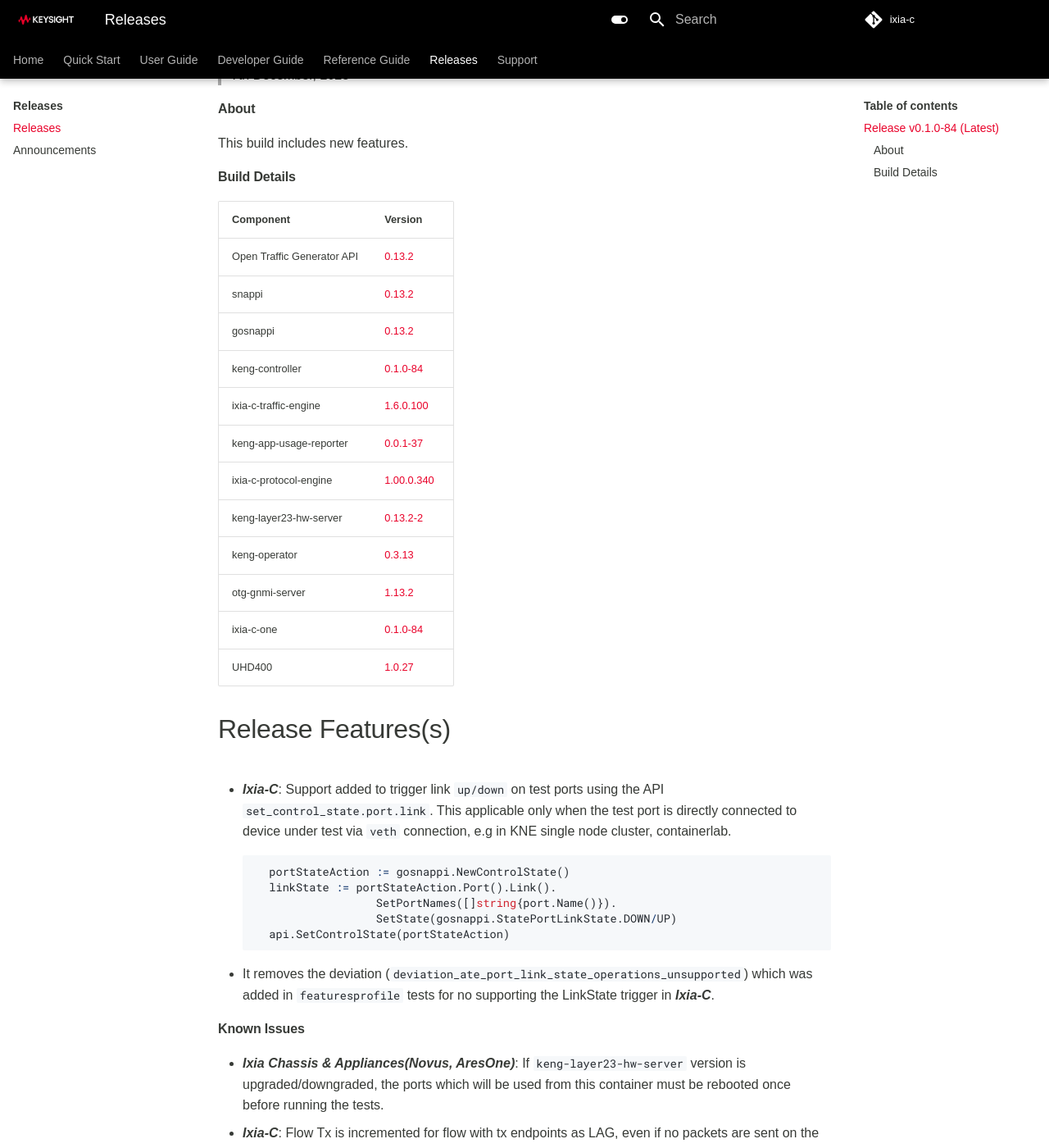
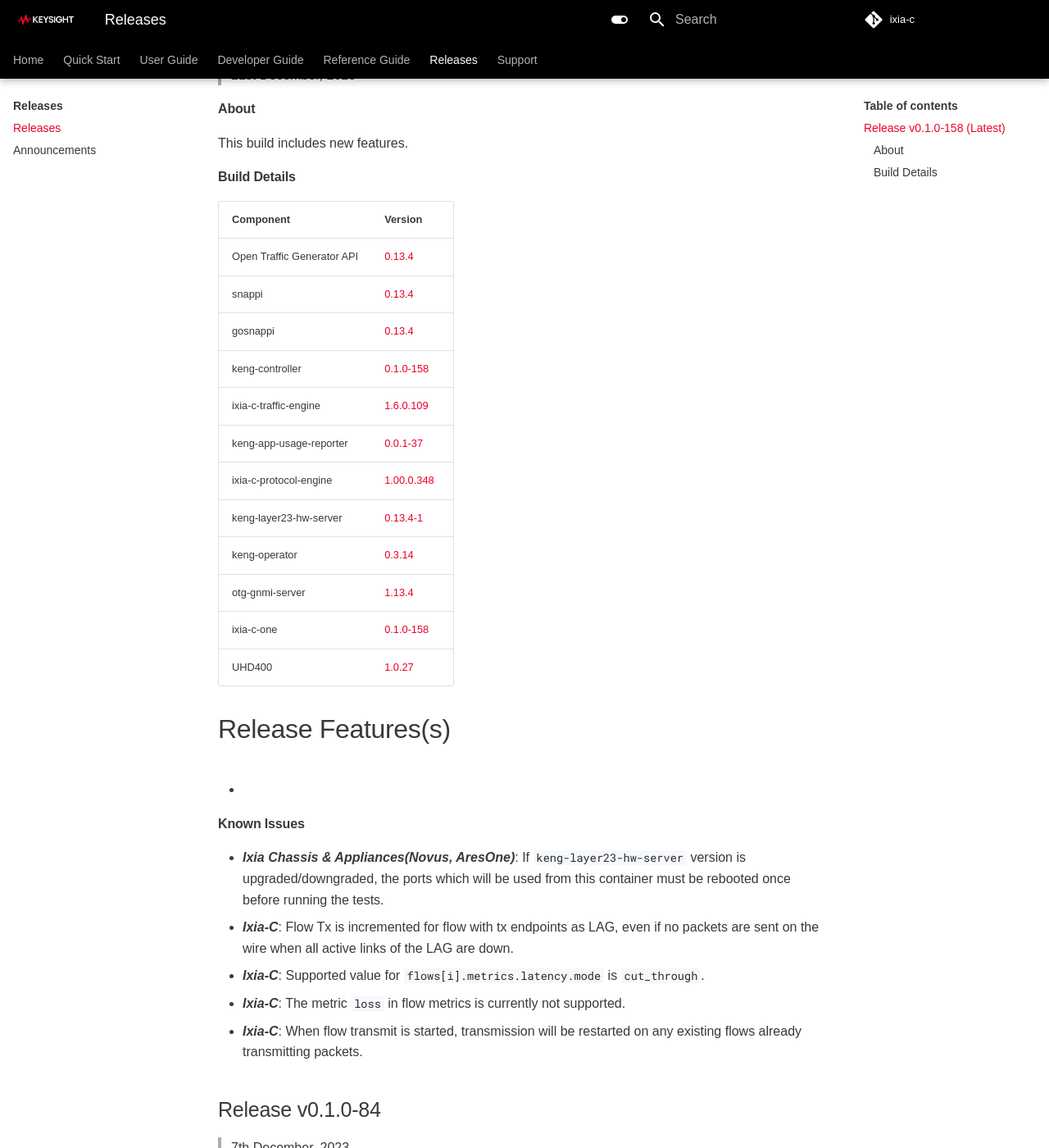
Before and after one commit to open-traffic-generator/ixia-c, an MkDocs documentation site: the page built from docs/releases.md, in a window 1280 px wide and 1400 px high, scrolled down 200 px. Shown: the whole window at 82% size. Built offline with MkDocs 1.6.1 and Material for MkDocs 9.7.7, drawn with Linux system fonts in a browser that asks for light colours; some web fonts are replaced; comment, search, counter and statistics services are not loaded.

Commit message:
release v0.1.0-158

````diff
--- a/docs/releases.md
+++ b/docs/releases.md
@@ -1,6 +1,41 @@
 # Ixia-c Release Notes and Version Compatibility
 
-## Release  v0.1.0-84 (Latest)
+## Release  v0.1.0-158 (Latest)
+> 21st December, 2023
+
+#### About
+
+This build includes new features.
+
+#### Build Details
+
+| Component                     | Version       |
+|-------------------------------|---------------|
+| Open Traffic Generator API    | [0.13.4](https://redocly.github.io/redoc/?url=https://raw.githubusercontent.com/open-traffic-generator/models/v0.13.4/artifacts/openapi.yaml)         |
+| snappi                        | [0.13.4](https://pypi.org/project/snappi/0.13.4)        |
+| gosnappi                      | [0.13.4](https://pkg.go.dev/github.com/open-traffic-generator/snappi/gosnappi@v0.13.4)        |
+| keng-controller               | [0.1.0-158](https://github.com/orgs/open-traffic-generator/packages/container/package/keng-controller)    |
+| ixia-c-traffic-engine         | [1.6.0.109](https://github.com/orgs/open-traffic-generator/packages/container/package/ixia-c-traffic-engine)       |
+| keng-app-usage-reporter       | [0.0.1-37](https://github.com/orgs/open-traffic-generator/packages/container/package/keng-app-usage-reporter)      |
+| ixia-c-protocol-engine        | [1.00.0.348](https://github.com/orgs/open-traffic-generator/packages/container/package/ixia-c-protocol-engine)    |
+| keng-layer23-hw-server        | [0.13.4-1](https://github.com/orgs/open-traffic-generator/packages/container/package/keng-layer23-hw-server)    |
+| keng-operator                 | [0.3.14](https://github.com/orgs/open-traffic-generator/packages/container/package/keng-operator)        |
+| otg-gnmi-server               | [1.13.4](https://github.com/orgs/open-traffic-generator/packages/container/package/otg-gnmi-server)         |
+| ixia-c-one                    | [0.1.0-158](https://github.com/orgs/open-traffic-generator/packages/container/package/ixia-c-one/)         |
+| UHD400                    | [1.0.27](https://downloads.ixiacom.com/support/downloads_and_updates/public/UHD400/1.0/1.0.27/artifacts.tar)         |
+
+# Release Features(s)
+*
+
+
+#### Known Issues
+* <b><i>Ixia Chassis & Appliances(Novus, AresOne)</i></b>: If `keng-layer23-hw-server` version is upgraded/downgraded, the ports which will be used from this container must be rebooted once before running the tests.
+* <b><i>Ixia-C</i></b>: Flow Tx is incremented for flow with tx endpoints as LAG, even if no packets are sent on the wire when all active links of the LAG are down.
+* <b><i>Ixia-C</i></b>: Supported value for `flows[i].metrics.latency.mode` is `cut_through`.
+* <b><i>Ixia-C</i></b>: The metric `loss` in flow metrics is currently not supported.
+* <b><i>Ixia-C</i></b>: When flow transmit is started, transmission will be restarted on any existing flows already transmitting packets.
+
+## Release  v0.1.0-84
 > 7th December, 2023
 
 #### About
--- a/docs/tests-chassis-app.md
+++ b/docs/tests-chassis-app.md
@@ -75,7 +75,7 @@
 ```
 services:
   keng-controller:
-    image: ghcr.io/open-traffic-generator/keng-controller:0.1.0-84
+    image: ghcr.io/open-traffic-generator/keng-controller:0.1.0-158
     restart: always
     depends_on:
       keng-layer23-hw-server:
@@ -94,7 +94,7 @@
         max-file: "10"
         mode: "non-blocking"
   keng-layer23-hw-server:
-    image: ghcr.io/open-traffic-generator/keng-layer23-hw-server:0.13.2-2
+    image: ghcr.io/open-traffic-generator/keng-layer23-hw-server:0.13.4-1
     restart: always
     command:
       - "dotnet"
@@ -109,7 +109,7 @@
         max-file: "10"
         mode: "non-blocking"
   otg-gnmi-server:
-    image: ghcr.io/open-traffic-generator/otg-gnmi-server:1.13.2
+    image: ghcr.io/open-traffic-generator/otg-gnmi-server:1.13.4
     restart: always
     depends_on:
       keng-controller:
````
Also changed, not shown: deployments/k8s/components/images/kustomization.yaml (+4 -4 lines), deployments/k8s/network-emulation/readme.md (+6 -6 lines), docs/deployments-kne.md (+13 -13 lines), docs/news.md (+4 -0 lines), readme.md (+4 -4 lines), 3 other files.
